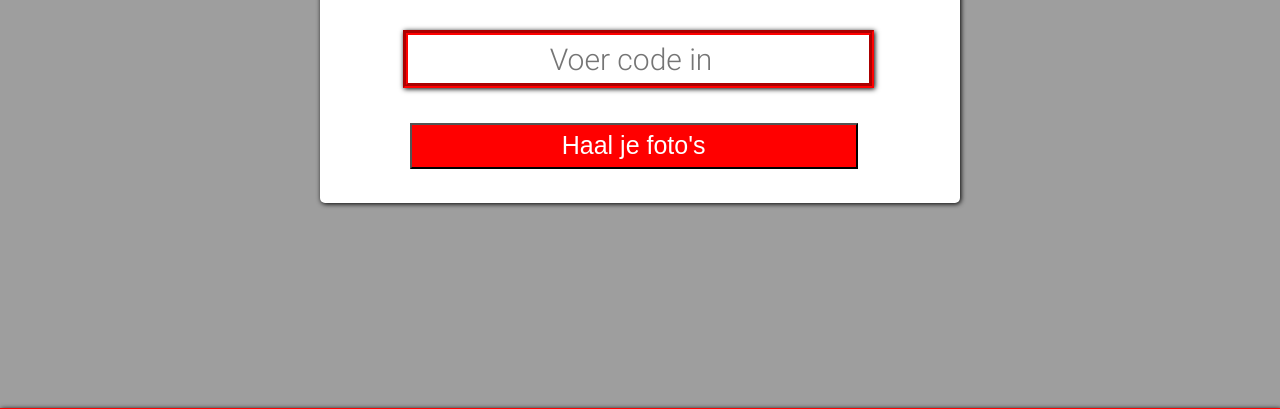
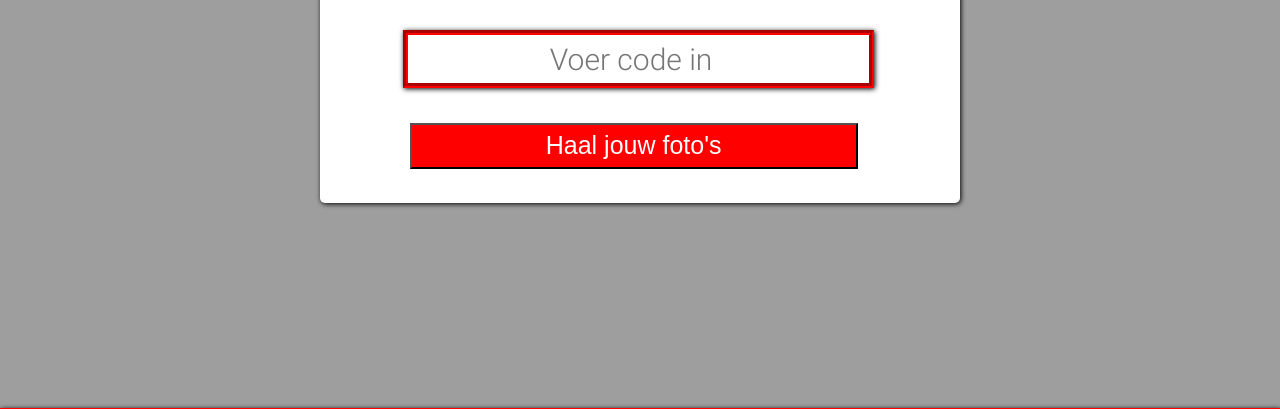
Before and after one commit to obin1000/the-scariosk-webpage, a PHP site: page /nieuweindex.php in a window 1280 px wide. Shown: the part 317-726 px from the top of the page. Run offline with PHP 8.4, Linux system fonts and the light colour scheme.

Commit message:
Foutje verbeterd

```diff
--- a/nieuweindex.php
+++ b/nieuweindex.php
@@ -147,7 +147,7 @@ li a:hover {
 <article class="window">
 <center><form action="/tweedepagina.php" method="post">
 <input class="forminput" type="number" placeholder="Voer code in" name="code">
-<input class="formsubmitbutton" type="submit" value="Haal je foto's" name="invoer">
+<input class="formsubmitbutton" type="submit" value="Haal jouw foto's" name="invoer">
 </form></center>
 </article>
 <footer class="footer">
```
